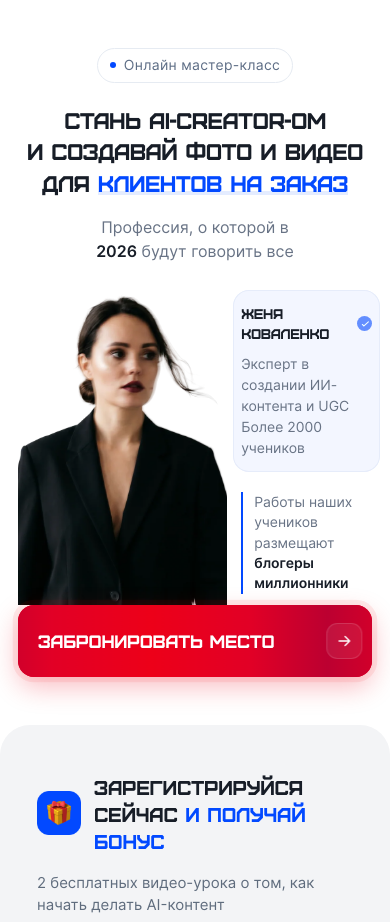
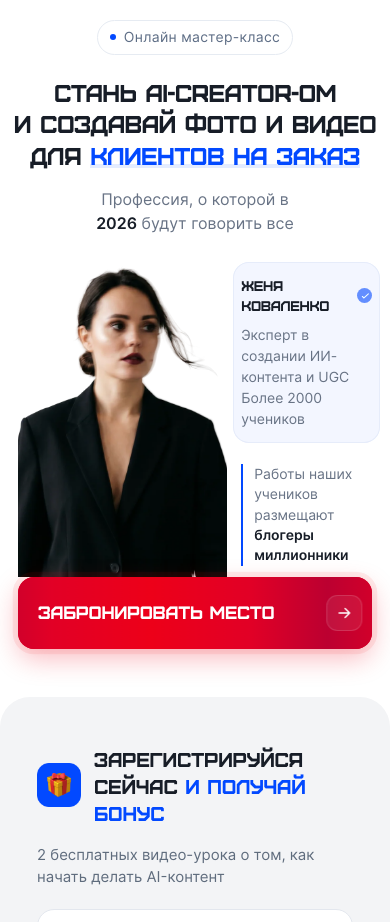
Before and after one commit to Svip-web/ai-creator-masterclass-landing, a plain HTML site: page youtube/index.html in a window 390 px wide. Shown: the top 922 px of the page. Drawn offline with Linux system fonts and the light colour scheme.

Commit message:
Enlarge mobile hero heading and reduce top spacing

```diff
--- a/youtube/assets/display.css
+++ b/youtube/assets/display.css
@@ -6,7 +6,7 @@
 .intro-section__header{justify-content:center}
 .intro-section__box{text-align:center}
 .intro-section__box-subtitle{margin-inline:auto}
-.intro-section__box-title{font-size:clamp(18px,5.8vw,24px);line-height:1.4;letter-spacing:-.6px;text-align:center}
+.intro-section__box-title{margin-inline:-6px;font-size:clamp(20px,calc(6.75vw - 2px),27px);line-height:1.3;letter-spacing:-.6px;text-align:center}
 .intro-section__box-title-line{margin:0;font-size:inherit;line-height:inherit;letter-spacing:inherit}
 .intro-section__box-title>.profession{font-size:inherit;letter-spacing:inherit}
 .intro-section__box-title>.hero-outcome{display:block;margin:0;padding:0;background:none;color:var(--ink);font-size:inherit;line-height:inherit;letter-spacing:inherit;white-space:nowrap}
--- a/youtube/assets/sections.css
+++ b/youtube/assets/sections.css
@@ -1,6 +1,7 @@
 /* Refined version of the white / blue mobile page. */
 :root{--section-gray:#f3f4f6}
 main>section[class]{padding-block:48px}
+main>.intro-section[class]{padding-top:20px}
 main>section:nth-of-type(odd){background:#fff}
 main>section:nth-of-type(even){background:var(--section-gray);border-radius:30px;--muted:#5f6c7d}
 .second-section{padding:20px 0 22px}
--- a/youtube/index.html
+++ b/youtube/index.html
@@ -13,7 +13,7 @@
 <link rel="icon" href="./images/favicon-32.png" type="image/png">
 <link rel="preload" href="./assets/fonts/Furore.otf" as="font" type="font/otf" crossorigin>
 <link rel="stylesheet" href="./assets/vendor/intl-tel-input/css/intlTelInput.min.css">
-<link rel="stylesheet" href="./assets/site.css?v=cta-brightness-6"><link rel="stylesheet" href="./assets/sections.css?v=creator-avatars-7"><link rel="stylesheet" href="./assets/display.css"><link rel="stylesheet" href="./assets/motion.css?v=cta-brightness-6"><link rel="stylesheet" href="./assets/phone.css">
+<link rel="stylesheet" href="./assets/site.css?v=cta-brightness-6"><link rel="stylesheet" href="./assets/sections.css?v=hero-spacing-8"><link rel="stylesheet" href="./assets/display.css?v=hero-title-8"><link rel="stylesheet" href="./assets/motion.css?v=cta-brightness-6"><link rel="stylesheet" href="./assets/phone.css">
 <script src="./assets/vendor/intl-tel-input/js/intlTelInputWithUtils.min.js" defer></script><script src="./assets/site.js?v=result-timeline-5" defer></script>
 </head><body>
 <a class="skip-link" href="#content">К содержанию</a>
```
